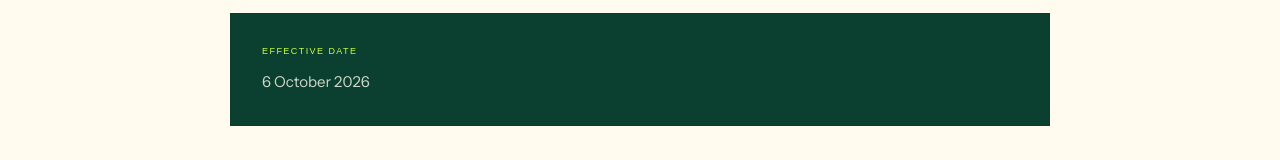
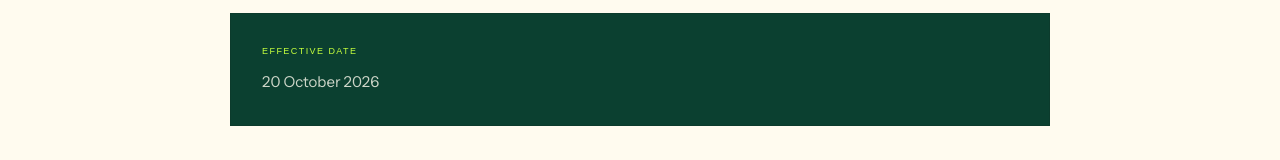
Before and after one commit to arbourhq/arbour-landing, a Next.js app: page /privacy in a window 1280 px wide. Shown: the part 528-688 px from the top of the page. Built offline with nearby package versions, Linux system fonts and the light colour scheme; no server answers; a web font is replaced by a local one.

Commit message:
fix: update privacy statement

```diff
--- a/src/content/privacy.ts
+++ b/src/content/privacy.ts
@@ -1,6 +1,6 @@
 import type { LegalSection } from "@/components/legal-page";
 
-export const PRIVACY_EFFECTIVE_DATE = "6 October 2026";
+export const PRIVACY_EFFECTIVE_DATE = "20 October 2026";
 
 export const PRIVACY_SECTIONS: readonly LegalSection[] = [
   {
@@ -33,6 +33,7 @@ export const PRIVACY_SECTIONS: readonly LegalSection[] = [
       "Integration information, including provider account identifiers, connection status, encrypted access credentials and data exchanged with services you choose to connect.",
       "Technical and usage information, including IP address, browser, device, session and cookie identifiers, pages and features used, security events, diagnostic data and error reports.",
       "Website enquiries, including name, email address, topic, message and communication preferences.",
+      "Questions and chat history sent to Arby Help, the support chat on our website.",
     ],
   },
   {
@@ -74,10 +75,12 @@ export const PRIVACY_SECTIONS: readonly LegalSection[] = [
     ],
   },
   {
-    heading: "AI provider and Google user data",
+    heading: "AI providers and Google user data",
     paragraphs: [
-      "Arbour has one third-party AI integration: OpenAI API Platform, used through direct Responses API requests with the API service tier set to auto. As at the effective date of this policy, the configured model is gpt-5.6-luna. Arbour does not route AI requests through an aggregator, gateway or model hub, and does not use a self-hosted or offline AI model.",
+      "Arbour has two third-party AI integrations. The AI writing assistant uses OpenAI API Platform, through direct Responses API requests with the API service tier set to auto. Arby Help, the support chat on our website, uses the Anthropic API through direct Messages API requests. As at the effective date of this policy, the configured models are gpt-5.6-luna for the writing assistant and claude-haiku-5-5 for Arby Help. Arbour does not route AI requests through an aggregator, gateway or model hub, and does not use a self-hosted or offline AI model.",
       "Arbour disables OpenAI response storage for each request. OpenAI states that API inputs and outputs are not used to train or improve its models unless the API customer explicitly opts in. Arbour does not opt in or otherwise authorise OpenAI to use Arbour customer content for model training. Under its standard API controls, OpenAI may retain content in abuse-monitoring logs for up to 30 days unless a stricter retention control applies.",
+      "When you use Arby Help, Arbour sends your questions and the rest of that chat to Anthropic, together with Arbour's public website content, to generate a reply. Arby Help cannot see Arbour accounts or business data. Arbour does not store Arby Help conversations: a conversation stays in your browser until you start a new chat, leave the page or refresh. We use your IP address briefly, in memory, to limit how often the chat can be used.",
+      "Anthropic states that it does not use API inputs and outputs to train its models unless the API customer explicitly opts in. Arbour does not opt in or otherwise authorise Anthropic to use Arby Help conversations for model training. Under its commercial terms, Anthropic may retain API content for a limited period, including for trust and safety review.",
       "Where AI context comes from a connected Gmail account, raw or derived Google Workspace API user data is sent only to generate the response requested by the authorised user. Arbour does not use that data to train a generalised AI or machine learning model and does not transfer it to a third party that uses it for that purpose. Arbour does not use Google Photos APIs.",
       "Arbour's use of information received from Google Workspace APIs adheres to the Google User Data Policy, including the Limited Use requirements.",
     ],
@@ -107,6 +110,7 @@ export const PRIVACY_SECTIONS: readonly LegalSection[] = [
       "Resend delivers transactional and service email, primarily in the United States.",
       "Meta Platforms receives advertising measurement events from the marketing site, the sign-up pages and our servers, primarily in the United States. PostHog provides console product analytics in the United States. Sentry provides error monitoring through infrastructure in the United States or Germany, depending on project configuration.",
       "OpenAI processes AI writing requests in the United States and through subprocessors in other published locations.",
+      "Anthropic processes Arby Help requests in the United States and through subprocessors in other published locations.",
       "Documenso processes signing documents in the European Union and may process account or support information in the United States.",
       "Google and Microsoft process connected mailbox and calendar data in locations determined by the connected account and provider configuration.",
       "Xero and Intuit process accounting exports in Australia, New Zealand, the United States and other locations described in their policies.",
```
